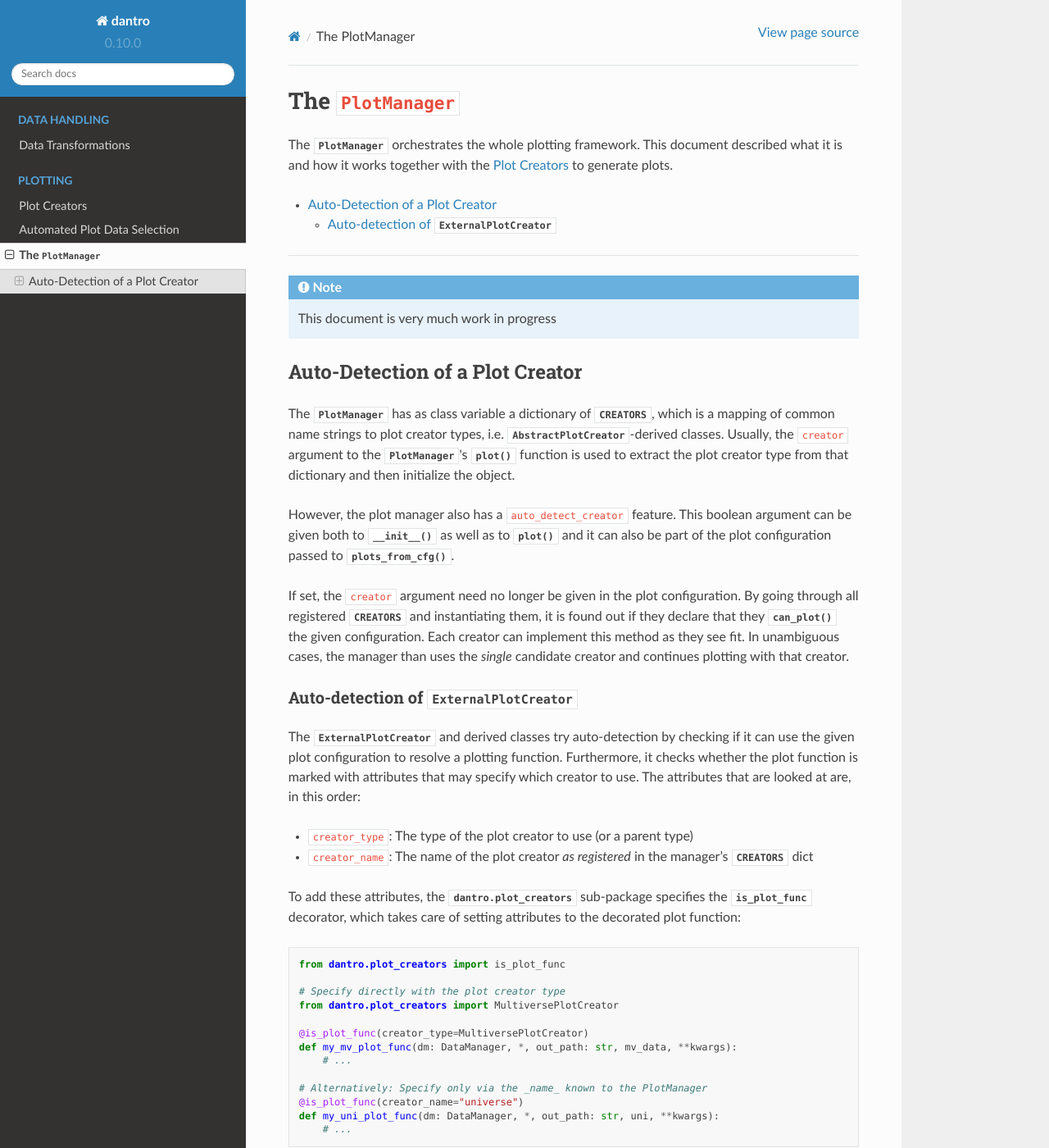
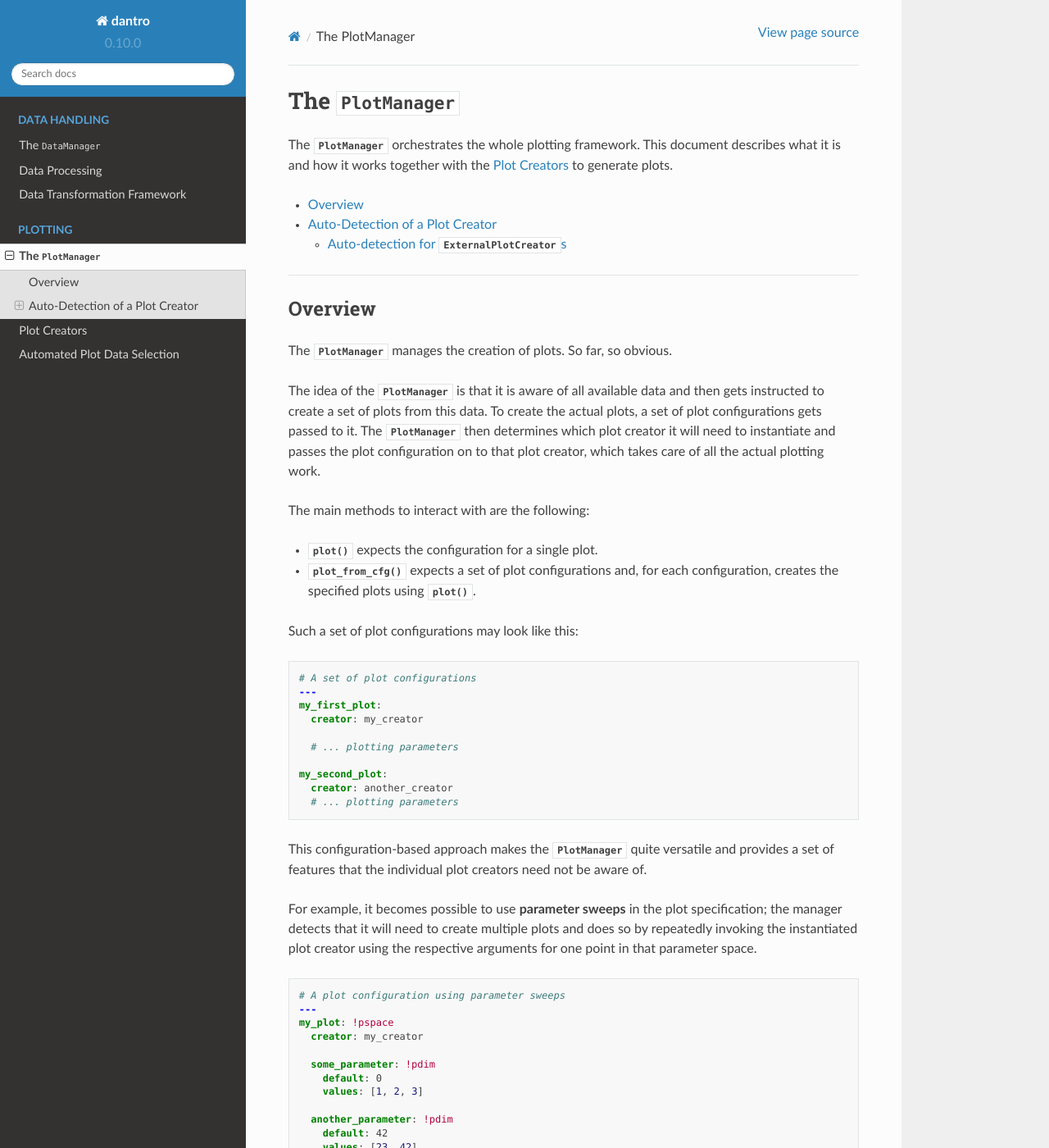
Before and after one commit to utopia-foss/dantro, a Sphinx documentation site: the page built from doc/plotting/plot_manager.rst, in a window 1280 px wide and 1400 px high. Shown: the whole window at 82% size. Built offline with Sphinx 7.4.7 and the Read the Docs theme 2.0.0, drawn with Linux system fonts in a browser that asks for light colours; pages that are not in the unit, such as notebooks, are missing from menus; some of the changed text lies outside the part shown.

Commit message:
Extend documentation, especially for plotting
Among other things, the DAG operations are now properly documented and
it is stressed that the plot functions can be implemented in a
creator-averse form.

```diff
--- a/doc/index.rst
+++ b/doc/index.rst
@@ -17,6 +17,7 @@ This is often a good starting point if some specific dantro functionality is unc
     :maxdepth: 1
     :glob:
 
+    data_io/data_mngr
     data_io/*
 
 
@@ -25,6 +26,8 @@ This is often a good starting point if some specific dantro functionality is unc
     :maxdepth: 1
     :glob:
 
+    plotting/plot_manager
+    plotting/plot_creators
     plotting/*
 
 ----
@@ -33,7 +36,7 @@ This is often a good starting point if some specific dantro functionality is unc
     :caption: API Reference
     :maxdepth: 1
 
-    API Reference <api/modules>
+    API Reference <api/dantro>
 
 * :ref:`genindex`
 * :ref:`modindex`
--- a/doc/plotting/plot_creators.rst
+++ b/doc/plotting/plot_creators.rst
@@ -34,7 +34,7 @@ The :py:class:`~dantro.plot_creators.pcr_base.BasePlotCreator` implements some o
 
 The :py:class:`~dantro.plot_creators.pcr_ext.ExternalPlotCreator` focusses on creating plots from any importable python module.
 This can be both an installed module or a module loaded from a file.
-Within the loaded module, a plotting function is expected, which gets passed the :py:class:`~dantro.data_mngr.DataManager` and the plot configuration.
+Within the loaded module, a plotting function is expected, which gets passed some data or the :py:class:`~dantro.data_mngr.DataManager` (to manually select data) and the rest of the plot configuration.
 
 
 ``UniversePlotCreator`` & ``MultiversePlotCreator``
--- a/doc/plotting/plot_manager.rst
+++ b/doc/plotting/plot_manager.rst
@@ -1,8 +1,9 @@
-The ``PlotManager``
-===================
+The :py:class:`~dantro.plot_mngr.PlotManager`
+=============================================
 
 The :py:class:`~dantro.plot_mngr.PlotManager` orchestrates the whole plotting framework.
-This document described what it is and how it works together with the :doc:`plot_creators` to generate plots.
+This document describes what it is and how it works together with the :doc:`plot_creators` to generate plots.
+
 
 .. contents::
    :local:
@@ -10,14 +11,59 @@ This document described what it is and how it works together with the :doc:`plot
 
 ----
 
-.. note::
+Overview
+--------
+The :py:class:`~dantro.plot_mngr.PlotManager` manages the creation of plots.
+So far, so obvious.
 
-  This document is very much work in progress
+The idea of the :py:class:`~dantro.plot_mngr.PlotManager` is that it is aware of all available data and then gets instructed to create a set of plots from this data.
+To create the actual plots, a set of plot configurations gets passed to it.
+The :py:class:`~dantro.plot_mngr.PlotManager` then determines which plot creator it will need to instantiate and passes the plot configuration on to that plot creator, which takes care of all the actual plotting work.
+
+The main methods to interact with are the following:
+
+* :py:meth:`~dantro.plot_mngr.PlotManager.plot` expects the configuration for a single plot.
+* :py:meth:`~dantro.plot_mngr.PlotManager.plot_from_cfg` expects a set of plot configurations and, for each configuration, creates the specified plots using :py:meth:`~dantro.plot_mngr.PlotManager.plot`.
+
+Such a set of plot configurations may look like this:
+
+.. code-block:: yaml
+
+    # A set of plot configurations
+    ---
+    my_first_plot:
+      creator: my_creator
+
+      # ... plotting parameters
+
+    my_second_plot:
+      creator: another_creator
+      # ... plotting parameters
+
+This configuration-based approach makes the :py:class:`~dantro.plot_mngr.PlotManager` quite versatile and provides a set of features that the individual plot creators need not be aware of.
+
+For example, it becomes possible to use **parameter sweeps** in the plot specification; the manager detects that it will need to create multiple plots and does so by repeatedly invoking the instantiated plot creator using the respective arguments for one point in that parameter space.
+
+.. code-block:: yaml
+
+    # A plot configuration using parameter sweeps
+    ---
+    my_plot: !pspace
+      creator: my_creator
+
+      some_parameter: !pdim
+        default: 0
+        values: [1, 2, 3]
+
+      another_parameter: !pdim
+        default: 42
+        values: [23, 42]
+
+The above configuration will create a directory ``my_plot`` and in there, it will create six plots for all possible parameter combinations.
 
 
 Auto-Detection of a Plot Creator
 --------------------------------
-
 The :py:class:`~dantro.plot_mngr.PlotManager` has as class variable a dictionary of :py:const:`~dantro.plot_mngr.PlotManager.CREATORS`, which is a mapping of common name strings to plot creator types, i.e. :py:class:`~dantro.abc.AbstractPlotCreator`-derived classes.
 Usually, the ``creator`` argument to the :py:class:`~dantro.plot_mngr.PlotManager`\'s :py:meth:`~dantro.plot_mngr.PlotManager.plot` function is used to extract the plot creator type from that dictionary and then initialize the object.
 
@@ -29,16 +75,15 @@ Each creator can implement this method as they see fit.
 In unambiguous cases, the manager than uses the *single* candidate creator and continues plotting with that creator.
 
 
-Auto-detection of :py:class:`~dantro.plot_creators.pcr_ext.ExternalPlotCreator`
-^^^^^^^^^^^^^^^^^^^^^^^^^^^^^^^^^^^^^^^^^^^^^^^^^^^^^^^^^^^^^^^^^^^^^^^^^^^^^^^
-
+Auto-detection for :py:class:`~dantro.plot_creators.ExternalPlotCreator`\ s
+^^^^^^^^^^^^^^^^^^^^^^^^^^^^^^^^^^^^^^^^^^^^^^^^^^^^^^^^^^^^^^^^^^^^^^^^^^^
 The :py:class:`~dantro.plot_creators.pcr_ext.ExternalPlotCreator` and derived classes try auto-detection by checking if it can use the given plot configuration to resolve a plotting function.
 Furthermore, it checks whether the plot function is marked with attributes that may specify which creator to use. The attributes that are looked at are, in this order:
 
 * ``creator_type``: The type of the plot creator to use (or a parent type)
 * ``creator_name``: The name of the plot creator *as registered* in the manager's :py:const:`~dantro.plot_mngr.PlotManager.CREATORS` dict
 
-To add these attributes, the :py:mod:`dantro.plot_creators` sub-package specifies the :py:class:`~dantro.plot_creators.is_plot_func` decorator, which takes care of setting attributes to the decorated plot function:
+To conveniently add these attributes to the plot function, the :py:func:`~dantro.plot_creators.is_plot_func` decorator can be used:
 
 .. code-block:: python
 
@@ -56,9 +101,24 @@ To add these attributes, the :py:mod:`dantro.plot_creators` sub-package specifie
   def my_uni_plot_func(dm: DataManager, *, out_path: str, uni, **kwargs):
       # ...
 
-Setting only the ``creator_name`` is recommended for scenarios where the import of the creator type is not desired.
+.. hint::
 
-If no plot function attributes are given, there is still another way to auto-detect the desired plot creator: inspecting the plot function signature.
-This works, because derived creators *might* require a different plot function signature.
-For example, :py:class:`~dantro.plot_creators.pcr_psp.MultiversePlotCreator`) additionally passes ``mv_data`` as keyword-only argument.
-However, this approach can lead to ambiguous results and thus failing auto-detection. For those cases, it makes sense to specify plot function attributes via the decorator.
+    When using the :doc:`data transformation framework <plot_data_selection>`, the signature of the plot functions is averse to the choice of a creator.
+    This makes it possible to implement *generic* plotting functions, which can be used for all :py:class:`~dantro.plot_creators.pcr_ext.ExternalPlotCreator`\ -derived plot creators.
+
+    In such cases, simply omit the ``creator_*`` argument to the decorator and specify the creator via the plot configuration.
+
+.. note::
+
+    Setting only the ``creator_name`` is recommended for scenarios where the import of the creator type is not desired.
+    In other scenarios, it's best to use ``creator_type``
+
+.. deprecated:: 0.10
+
+    If no plot function attributes are given, there is still another way to auto-detect the desired plot creator: inspecting the plot function signature.
+
+    This works, because derived creators *might* require a different plot function signature.
+    For example, :py:class:`~dantro.plot_creators.pcr_psp.MultiversePlotCreator`) additionally passes ``mv_data`` as keyword-only argument.
+    However, this approach can lead to ambiguous results and thus failing auto-detection. For those cases, it makes sense to specify plot function attributes via the decorator.
+
+    Due to the ambiguity and the many different ways in which a plot function can be defined, this feature will be removed in v0.11.
```
Also changed, not shown: doc/data_io/data_mngr.rst (added, +50 -0 lines), doc/data_io/data_ops.rst (added, +66 -0 lines), doc/data_io/transform.rst (+19 -2 lines), doc/plotting/plot_data_selection.rst (+35 -14 lines), 3 other files.
